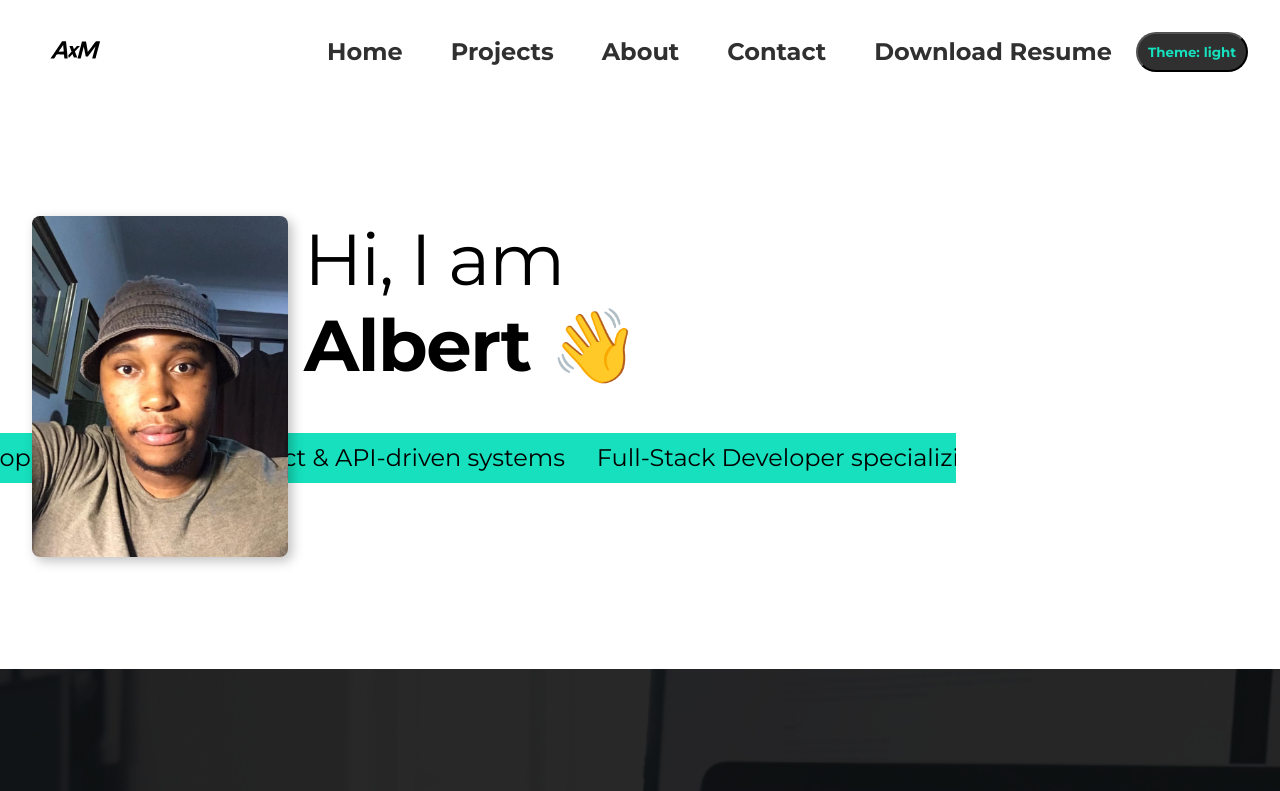
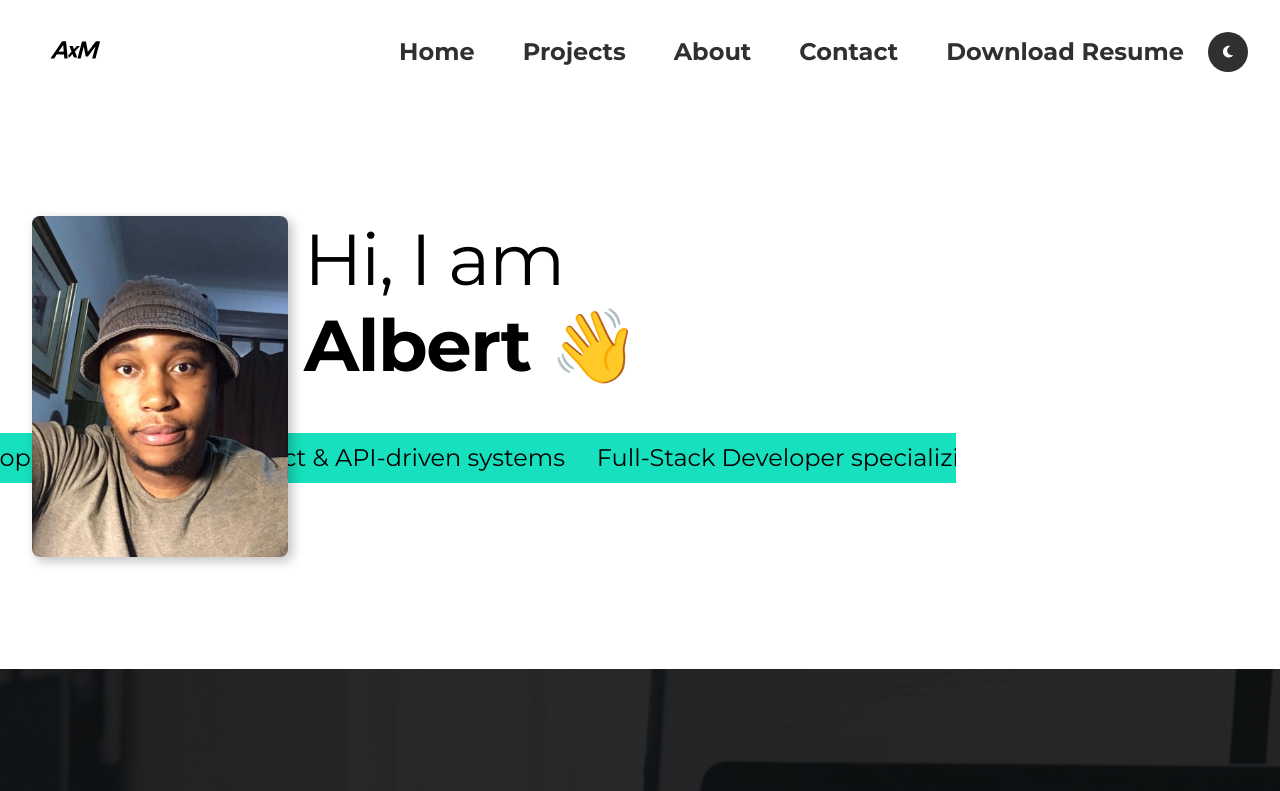
Before and after one commit to Albieo/web-portfolio, a React (Vite) app: page / in a window 1280 px wide. Shown: the top 791 px of the page. Built offline with nearby package versions, Linux system fonts and the light colour scheme.

Commit message:
feat: update ThemeButton to icon-based toggle and add descriptive subtitle to CTA section

```diff
--- a/src/components/atoms/button/ThemeButton.tsx
+++ b/src/components/atoms/button/ThemeButton.tsx
@@ -1,3 +1,5 @@
+import { FontAwesomeIcon } from '@fortawesome/react-fontawesome';
+import { faSun, faMoon } from '@fortawesome/free-solid-svg-icons';
 import { useTheme } from '../theme/ThemeContext';
 import './button.scss';
 
@@ -9,8 +11,9 @@ export const ThemeButton = () => {
       type="button"
       onClick={() => setTheme(theme === 'light' ? 'dark' : 'light')}
       className={`button ${theme === 'light' ? 'button--light' : 'button--dark'}`}
+      aria-label="Toggle Theme"
     >
-      Theme: {theme}
+      <FontAwesomeIcon icon={theme === 'light' ? faMoon : faSun} />
     </button>
   );
 };
--- a/src/components/atoms/button/button.scss
+++ b/src/components/atoms/button/button.scss
@@ -2,18 +2,29 @@
   padding: 10px;
   color: var(--clr-accent);
   font-weight: var(--fw-bold);
-  border-radius: 20px;
+  border-radius: 50%;
+  width: 40px;
+  height: 40px;
+  display: flex;
+  align-items: center;
+  justify-content: center;
+  cursor: pointer;
+  border: none;
+  transition: all 0.3s ease;
 
   &--light {
     background-color: var(--clr-dark);
+    color: var(--clr-light);
   }
 
   &--dark {
     background-color: var(--clr-light);
+    color: var(--clr-dark);
   }
 
   &:hover {
     background-color: lightseagreen;
     color: var(--clr-light);
+    transform: scale(1.1);
   }
 }
--- a/src/components/organisms/cta/CTA.tsx
+++ b/src/components/organisms/cta/CTA.tsx
@@ -9,6 +9,10 @@ export default function CTA(): ReactNode {
   return (
     <section className={`cta ${theme === 'dark' ? 'cta--dark' : ''}`}>
       <h2 className="section__title">Ready to work together?</h2>
+      <p className={`${theme === 'dark' ? 'section__subtitle--dark' : 'section__subtitle'}`}>
+        I’m currently available for freelance work and open to new opportunities. If you have a
+        project that needs a creative spark, I’d love to hear about it.
+      </p>
       <Link href="/contact" className="btn">
         Get In Touch
       </Link>
--- a/src/components/organisms/cta/cta.scss
+++ b/src/components/organisms/cta/cta.scss
@@ -11,6 +11,20 @@
     color: var(--clr-light);
   }
 
+  >.section {
+    &__subtitle {
+      font-size: 1.5rem;
+      margin-bottom: 2em;
+      color: var(--clr-dark);
+
+      &--dark {
+        font-size: 1.5rem;
+        margin-bottom: 2em;
+        color: var(--clr-light);
+      }
+    }
+  }
+
   > .btn {
     margin-top: 1.5em;
   }
```
